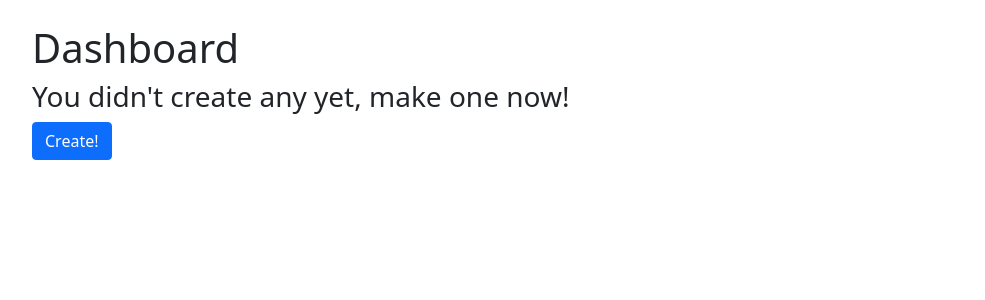
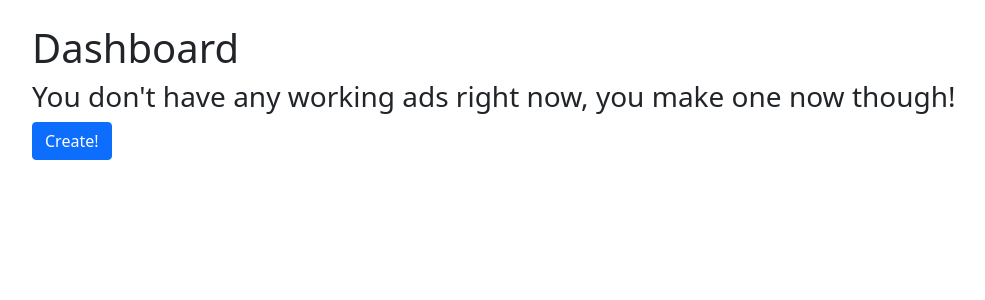
Before and after one commit to KartikPulipati/adDataProj, a Django app: page /owner/dashboard/ in a window 1280 px wide. Shown: the part 86-386 px from the top of the page, without its empty margins (50-1035 px from the left). Run offline with Django 3.2, Linux system fonts and the light colour scheme; a user stored in the database is signed in; tables that the repository leaves empty hold one stand-in row (values such as "Sample post").

Commit message:
changed a few stuff

```diff
--- a/owner/templates/owner/dashboard.html
+++ b/owner/templates/owner/dashboard.html
@@ -6,7 +6,7 @@
     <div class="container">
     <h1>Dashboard</h1>
     {% if not items %}
-        <h3>You didn't create any yet, make one now!</h3>
+        <h3>You don't have any working ads right now, you make one now though!</h3>
         <h4><a href="{% url 'adCreate' %}" class="btn btn-primary">Create!</a></h4>
         {% endif %}
 
```
Also changed, not shown: 1 other file.
